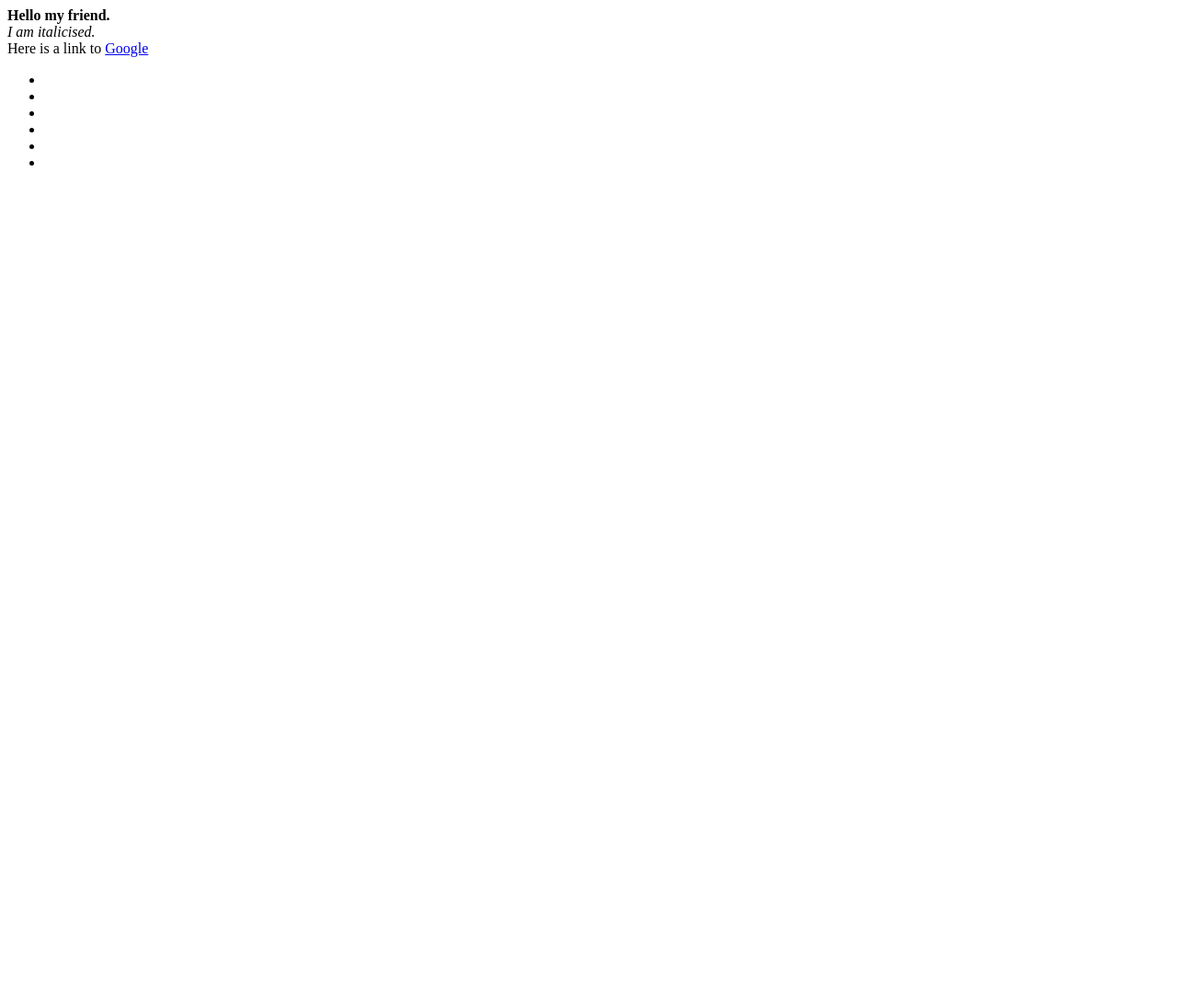
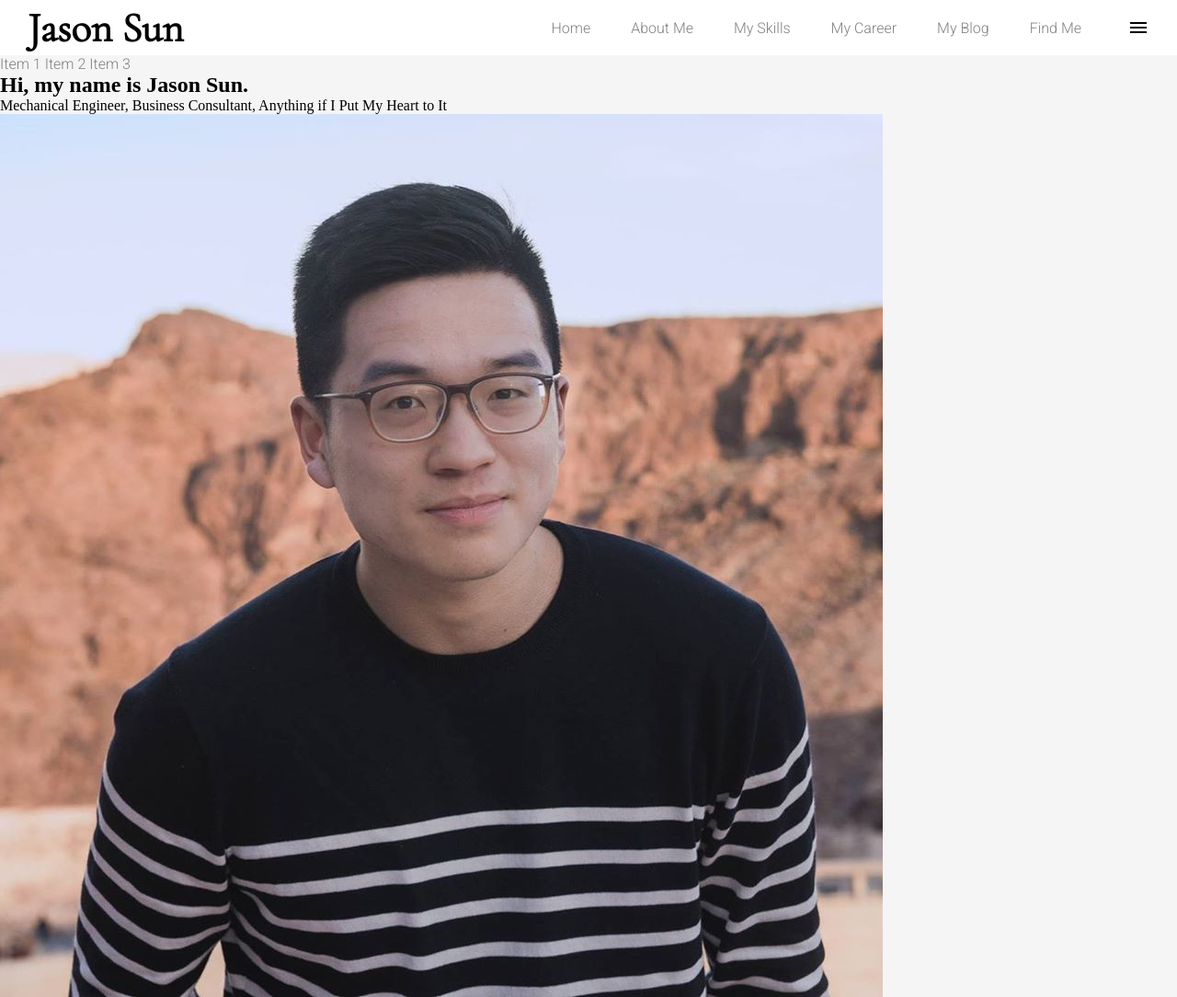
Before and after one commit to therealjaysun/personalwebsite, a plain HTML site: page index.html in a window 1280 px wide. Shown: the top 1084 px of the page at 92% size. Before the commit the page ends 800 px from the top, so only its background shows below. Drawn offline with nearby package versions, Linux system fonts and the light colour scheme.

Commit message:
Changes to be committed: 	new file:   img/js_headshot.jpg 	modified:   index.html 	renamed:    app.js -> main.js 	new file:   styles.css

```diff
--- a/index.html
+++ b/index.html
@@ -2,24 +2,115 @@
 
     <head>
         <meta charset="utf-8">
-        <meta http-equiv="X-UA-Compatible" content="IE=edge">
-        <title>Welcome to my website</title>
-        <meta name="description" content="">
-        <meta name="viewport" content="width=device-width, initial-scale=1">
-        <link rel="stylesheet" href="">
+        <title>Welcome to my website bro</title>
+        <link rel="stylesheet" href="styles.css">
+        <link rel="stylesheet" href="https://fonts.googleapis.com/icon?family=Material+Icons">
     </head>
     <body>
-        <strong>Hello my friend.</strong> <br>
-        <em>I am italicised.</em> <br>
-        Here is a link to <a href="https://www.google.com">Google</a>
-        <ul>
-            <li></li>
-            <li></li>
-            <li></li>
-            <li></li>
-            <li></li>
-            <li></li>
-        </ul>
-        <script src="" async defer></script>
+        <!-- Navigation Menu -->
+        <nav>
+            <div class="menu">
+                <h1 class="bigname">Jason Sun</h1>
+                <ul class="nav_links">
+                    <li><a href="#home">Home</a></li>
+                    <li><a href="#about">About Me</a></li>
+                    <li><a href="#skills">My Skills</a></li>
+                    <li><a href="#career">My Career</a></li>
+                    <li><a href="#blog">My Blog</a></li>
+                    <li><a href="#contact">Find Me</a></li>
+                </ul>
+                <i class="material-icons">menu</i>
+            </div>
+            <div class="dropdown">
+                <a href="#">Item 1</a>
+                <a href="#">Item 2</a>
+                <a href="#">Item 3</a>
+            </div>
+        </nav>
+
+        <!-- Introduction -->
+        <section class="intro" id="home">
+            <h1 class ="section__title section__title--intro">
+                Hi, my name is <strong>Jason Sun</strong>.
+            </h1>
+            <p class="section__subtitle section__subtitle--intro">Mechanical Engineer, Business Consultant, Anything if I Put My Heart to It</p>
+            <img src="img/js_headshot.jpg" alt="Jason Sun headshot">
+        </section>
+
+        <!-- What I do -->
+        <section class="about-me" id="about">
+            <h2 class="section__title section__title--about">What I Do</h2>
+            <div class="abouts">
+
+                <div class="service">
+                    <h3>Engineering Design</h3>
+                    <p>Lorem ipsum dolor sit amet, consectetur adipiscing elit. Nunc consectetur nisl felis, non euismod odio accumsan sed. Nunc volutpat nisl eget ipsum convallis vestibulum. Aenean consequat ac sem sed facilisis. Aliquam ac consectetur sem. Vivamus commodo tortor id nunc consectetur, a ullamcorper lectus vehicula. Fusce laoreet ligula quis vulputate convallis. Suspendisse potenti. Morbi pellentesque porta mauris, in semper purus varius non.</p>
+                </div>
+
+                <div class="service">
+                    <h3>Business Analytics</h3>
+                    <p>Lorem ipsum dolor sit amet, consectetur adipiscing elit. Nunc consectetur nisl felis, non euismod odio accumsan sed. Nunc volutpat nisl eget ipsum convallis vestibulum. Aenean consequat ac sem sed facilisis. Aliquam ac consectetur sem. Vivamus commodo tortor id nunc consectetur, a ullamcorper lectus vehicula. Fusce laoreet ligula quis vulputate convallis. Suspendisse potenti. Morbi pellentesque porta mauris, in semper purus varius non.</p>
+                </div>
+
+                <div class="service">
+                    <h3>Financial Modeling</h3>
+                    <p>Lorem ipsum dolor sit amet, consectetur adipiscing elit. Nunc consectetur nisl felis, non euismod odio accumsan sed. Nunc volutpat nisl eget ipsum convallis vestibulum. Aenean consequat ac sem sed facilisis. Aliquam ac consectetur sem. Vivamus commodo tortor id nunc consectetur, a ullamcorper lectus vehicula. Fusce laoreet ligula quis vulputate convallis. Suspendisse potenti. Morbi pellentesque porta mauris, in semper purus varius non.</p>
+                </div>
+
+            </div>
+        </section>
+
+        <section class="my-career" id="career">
+            <h2 class="section__title section__title--career">Where I've Been</h2>
+            <p class="section__title section__title--career"></p>
+
+            <div class="about-me__body">
+
+                <p>Lorem ipsum dolor sit amet, consectetur adipiscing elit. Nunc consectetur nisl felis, non euismod odio accumsan sed. Nunc volutpat nisl eget ipsum convallis vestibulum. Aenean consequat ac sem sed facilisis. Aliquam ac consectetur sem. Vivamus commodo tortor id nunc consectetur, a ullamcorper lectus vehicula. Fusce laoreet ligula quis vulputate convallis. Suspendisse potenti. Morbi pellentesque porta mauris, in semper purus varius non.</p>
+
+                <p>Lorem ipsum dolor sit amet, consectetur adipiscing elit. Nunc consectetur nisl felis, non euismod odio accumsan sed. Nunc volutpat nisl eget ipsum convallis vestibulum. Aenean consequat ac sem sed facilisis. Aliquam ac consectetur sem. Vivamus commodo tortor id nunc consectetur, a ullamcorper lectus vehicula. Fusce laoreet ligula quis vulputate convallis. Suspendisse potenti. Morbi pellentesque porta mauris, in semper purus varius non.</p>
+
+            </div>
+
+            <!-- Add some photos here of internships and work photos-->
+        </section>
+
+        <section class="my-skills" id=skills></section>
+
+
+
+
+
+
+
+
+
+
+
+
+
+
+
+
+
+
+        <!--  Work Grid of Blog Post -->
+        <div id="Container">
+            <!--  -->
+
+                    <a href="#" class="blog-entry" style="display: inline-block;" data-bound="">
+                    <div class="portitem port1 blog1">
+                        <div class="itemtitle black">
+                            <div class="itemhed">
+
+                            </div>
+                            <div class="readme">
+                                Read More
+                            </div>
+                        </div>
+                    </div>
+                    </a>
+
+
     </body>
 </html>
--- /dev/null
+++ b/styles.css
@@ -0,0 +1,73 @@
+
+@import url('https://fonts.googleapis.com/css2?family=Cormorant+Garamond:wght@300&family=Roboto:wght@300&display=swap');
+
+* {
+    box-sizing: border-box;
+    margin: 0;
+    padding: 0;
+}
+
+body {
+    background-color: whitesmoke
+}
+
+li, a {
+    font-family: 'Roboto', sans-serif;
+    font-weight: 500;
+    font-size: 16px;
+    color: grey;
+    text-decoration: none;
+
+}
+
+
+.menu {
+    display: flex;
+    justify-content: flex-end;
+    align-items: center;
+    padding: 30px;
+    padding-left: 30px;
+    width: 100%;
+    height: 60px;
+    background-color: white;
+}
+
+.bigname {
+    cursor: pointer;
+    font-family: 'Cormorant Garamond', serif;
+    font-size: 45px;
+    margin-right: auto;
+}
+
+.nav_links {
+    list-style: none;
+}
+
+.nav_links li {
+    display: inline-block;
+    padding: 0px 20px;
+}
+
+.nav_links li a {
+    transition: all 0.3s ease-in-out 0s;
+}
+.nav_links li a:hover {
+    color: white;
+    background-color: grey;
+
+}
+
+.material-icons {
+    margin-left: 30px;
+    cursor: pointer;
+}
+
+/*button {
+    padding: 9px 25px;
+    background-color: rgba(0,136,169,1);
+    border: none;
+    border-radius: 50px;
+    cursor: pointer;
+    transition: all 0.3s ease-in-out 0s;
+
+}
```
Also changed, not shown: app.js (deleted), img/js_headshot.jpg (added), main.js (added).
